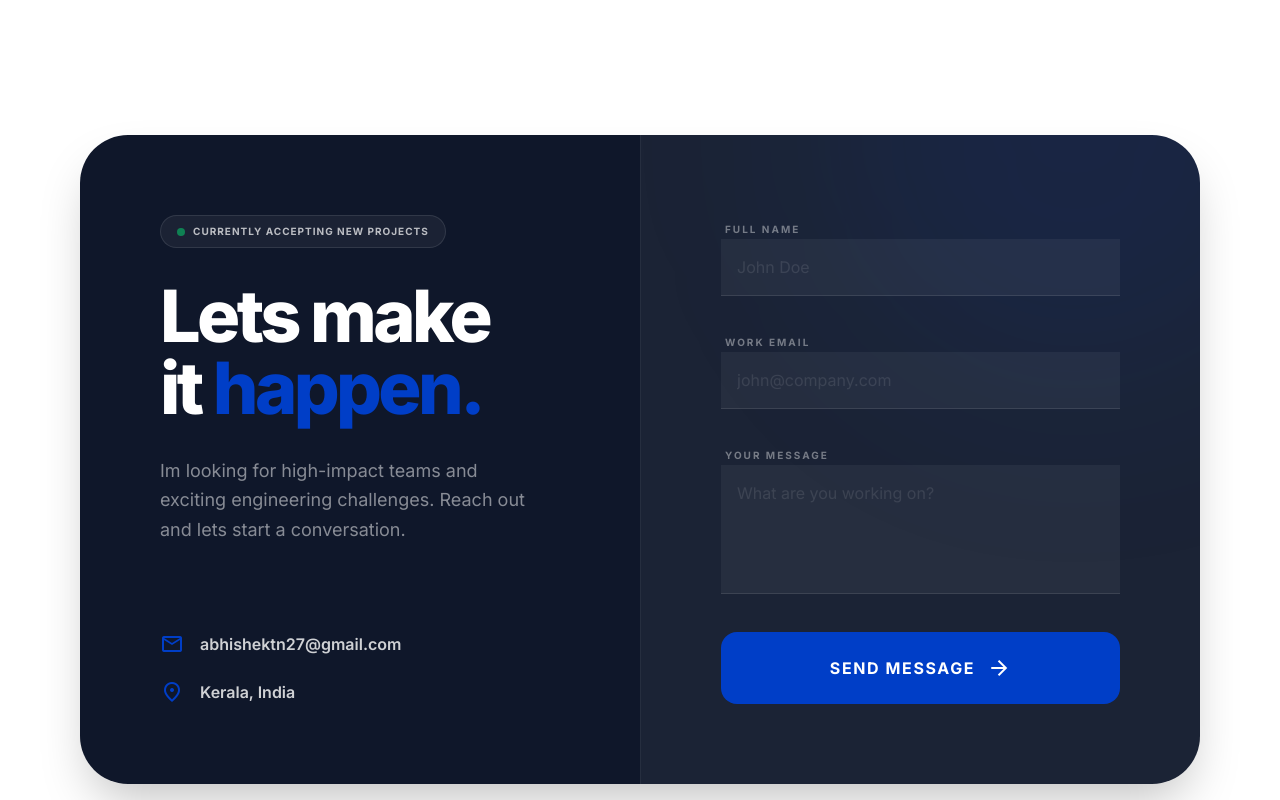
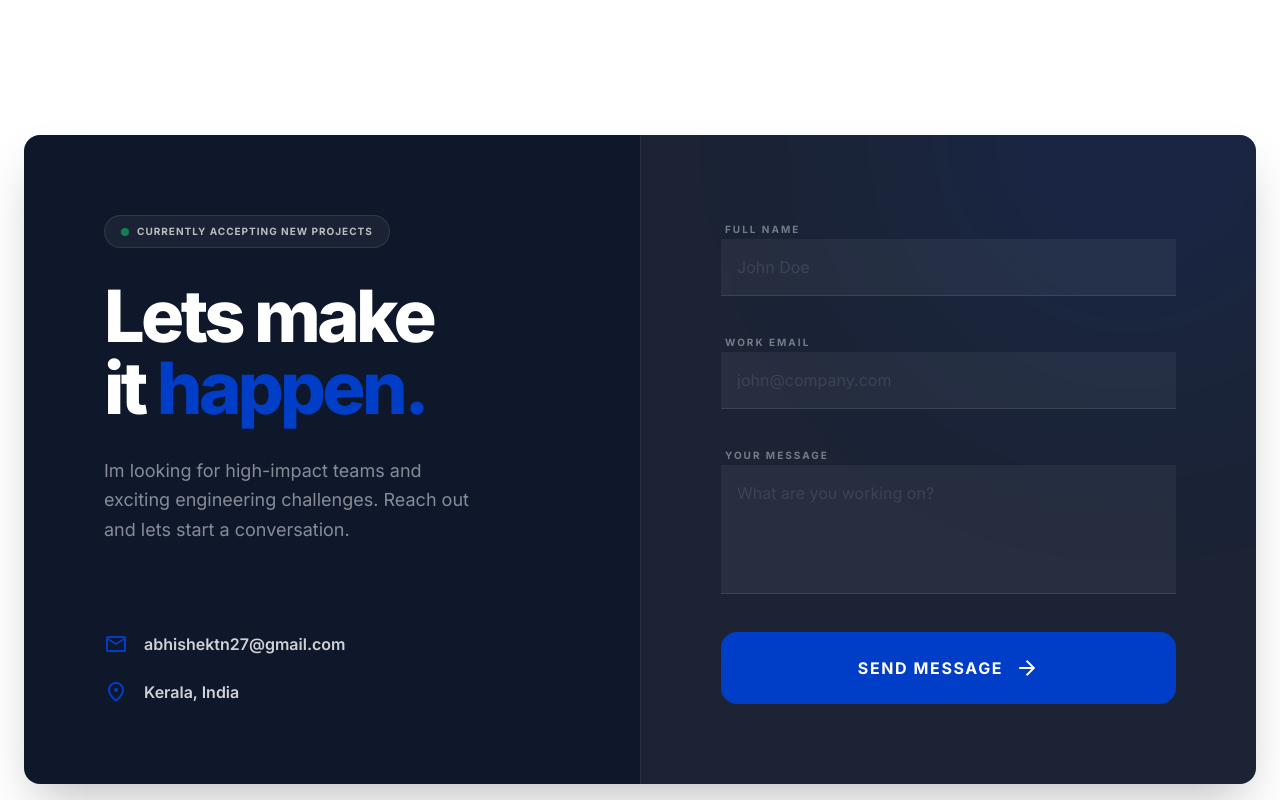
Before and after one commit to abhishek-nicorai/Abhishek-Portfolio, a Next.js app: page / in a window 1280 px wide. Shown: the part 5800-6600 px from the top of the page. Built offline with nearby package versions, Linux system fonts and the light colour scheme.

Commit message:
Contact section changes

```diff
--- a/src/sections/Contact.tsx
+++ b/src/sections/Contact.tsx
@@ -26,10 +26,10 @@ export const Contact = () => {
 
   return (
     <section id="contact" className="py-32 px-6 bg-white">
-      <div className="max-w-[1120px] mx-auto">
+      <div className="mx-auto">
 
         {/* The Premium Hub Card */}
-        <div className="bg-[#0F172A] rounded-[3rem] overflow-hidden relative shadow-2xl">
+        <div className="bg-[#0F172A] rounded-[1rem] overflow-hidden relative shadow-2xl">
           {/* Subtle Background Glow */}
           <div className="absolute top-0 right-0 w-[500px] h-[500px] bg-primary/10 rounded-full blur-[100px] -translate-y-1/2 translate-x-1/4 pointer-events-none" />
 
```
